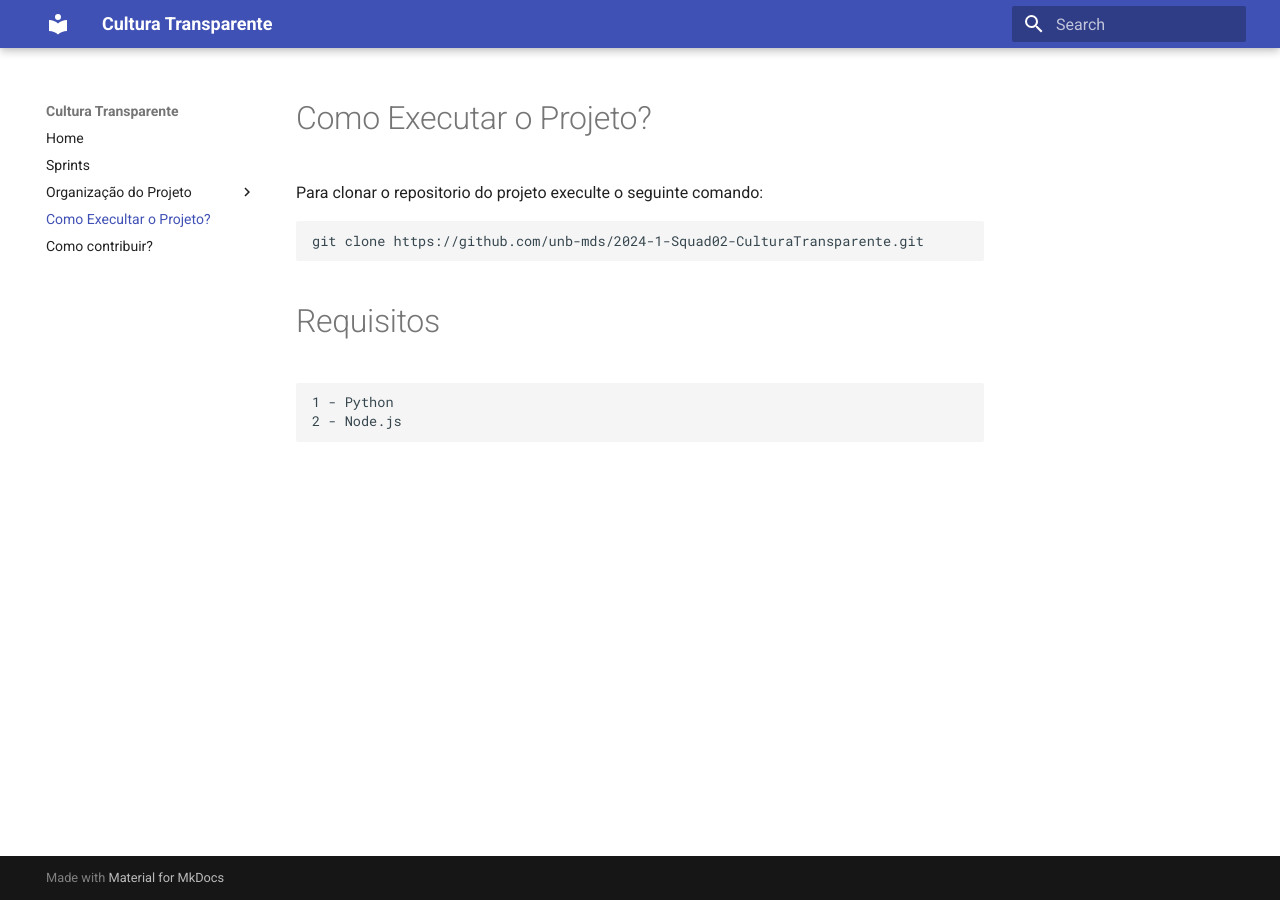
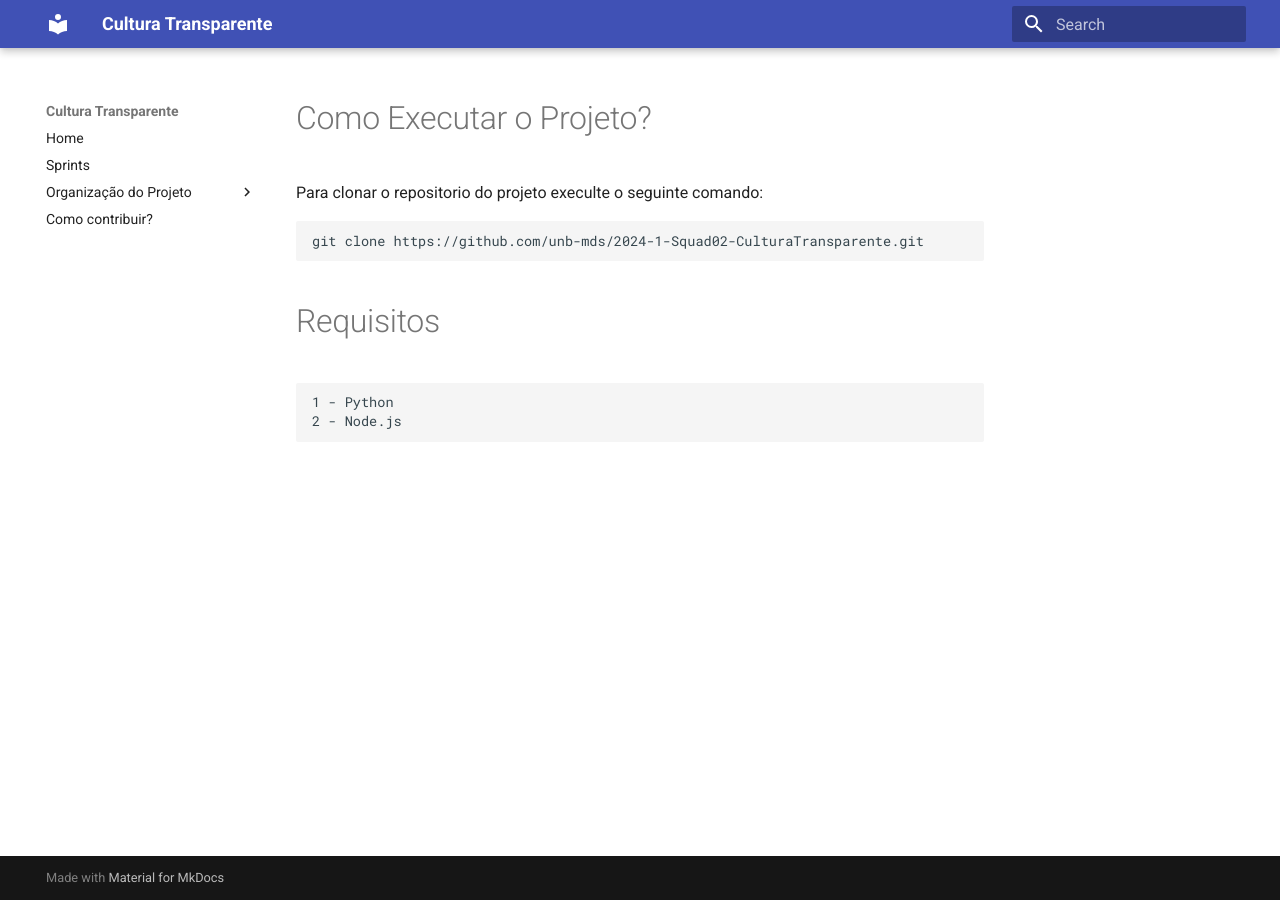
Before and after one commit to unb-mds/2024-1-Squad02-CulturaTransparente, an MkDocs documentation site: the page built from docs/comoexecutar.md, in a window 1280 px wide. Built offline with MkDocs 1.6.1 and Material for MkDocs 9.7.7, drawn with Linux system fonts in a browser that asks for light colours.

```diff
--- a/mkdocs.yml
+++ b/mkdocs.yml
@@ -6,7 +6,6 @@
       - Aquitetura: arquitetura.md
       - Storymap: storymap.md
       - Protótipo: prototipo.md
-  - Como Execultar o Projeto?: comoexecutar.md
   - Como contribuir?: contribuir.md
 
 theme: material
```
Also changed, not shown: 2 other files.
